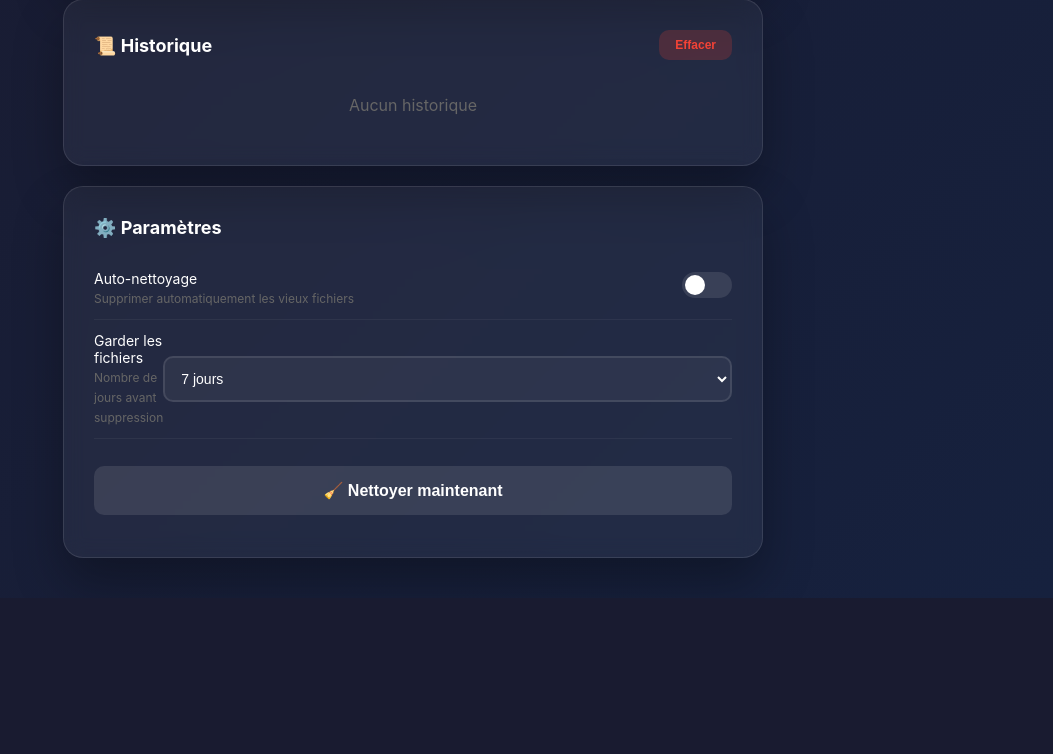
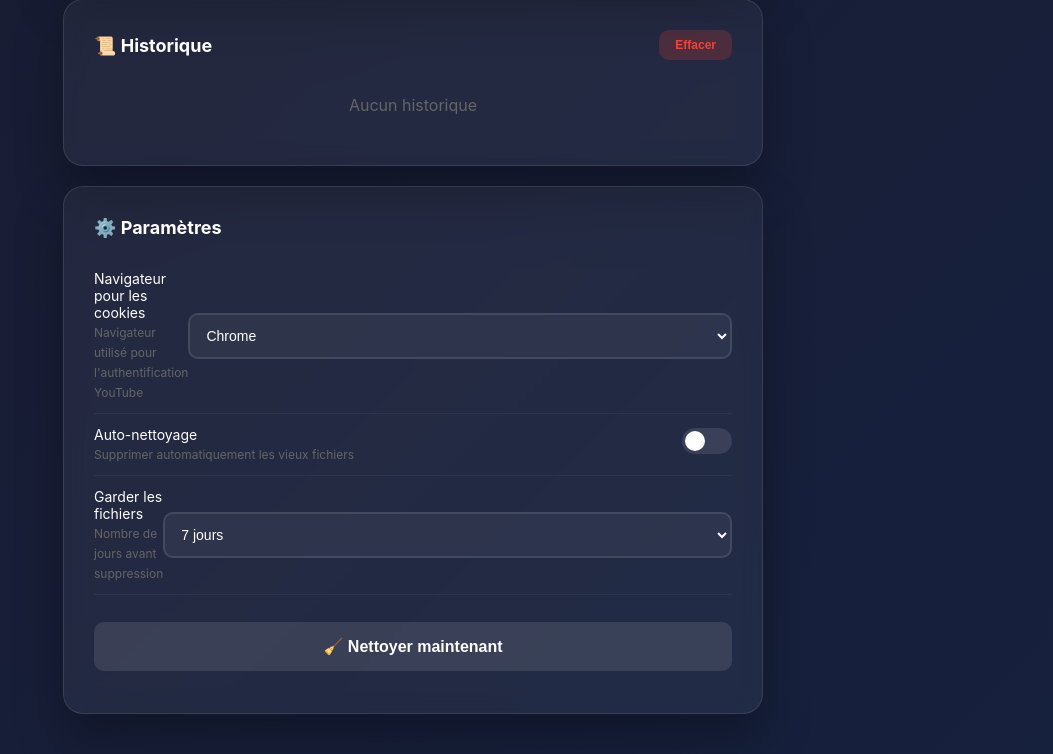
Before and after one commit to Gard0n/youtube-downloader, a Flask app: page / in a window 1280 px wide. Shown: the part 678-1432 px from the top of the page, without its empty margins (227-1280 px from the left). Before the commit the page ends 1276 px from the top, so only its background shows below. Run offline with Flask 3, Linux system fonts and the light colour scheme; data that the repository does not hold is empty.

Commit message:
Fix: bypass YouTube bot detection via browser cookies
Injects cookiesfrombrowser option into all yt-dlp calls so YouTube
authentication is handled transparently. Browser is configurable
(Chrome by default) from the settings panel in the UI.

Co-Authored-By: Claude Sonnet 4.6 <noreply@anthropic.com>

```diff
--- a/app.py
+++ b/app.py
@@ -31,7 +31,8 @@ def load_settings():
     """Charge les paramètres depuis le fichier JSON"""
     default_settings = {
         'auto_cleanup_enabled': False,
-        'cleanup_days': 7
+        'cleanup_days': 7,
+        'browser': 'chrome'
     }
     if SETTINGS_FILE.exists():
         try:
@@ -47,6 +48,14 @@ def save_settings(settings):
     """Sauvegarde les paramètres dans le fichier JSON"""
     with open(SETTINGS_FILE, 'w', encoding='utf-8') as f:
         json.dump(settings, f, ensure_ascii=False, indent=2)
+
+
+def get_cookie_options():
+    """Retourne les options de cookies pour yt-dlp"""
+    browser = load_settings().get('browser', 'chrome')
+    if browser and browser != 'none':
+        return {'cookiesfrombrowser': (browser,)}
+    return {}
 
 
 def cleanup_old_files(days=7):
@@ -126,6 +135,7 @@ def get_video_info(url):
     options = {
         'quiet': True,
         'extract_flat': 'in_playlist',
+        **get_cookie_options(),
     }
 
     with yt_dlp.YoutubeDL(options) as ydl:
@@ -172,6 +182,7 @@ def download_single(url, format_type, quality, task_id=None, update_progress=Non
             speed_str = d.get('_speed_str', 'N/A')
             update_progress(percent_str, speed_str)
 
+    cookie_opts = get_cookie_options()
     if format_type in audio_formats:
         options = {
             'format': 'bestaudio/best',
@@ -183,6 +194,7 @@ def download_single(url, format_type, quality, task_id=None, update_progress=Non
             'outtmpl': str(DOWNLOAD_DIR / '%(title)s.%(ext)s'),
             'noplaylist': True,
             'progress_hooks': [progress_hook],
+            **cookie_opts,
         }
     else:
         quality_map = {
@@ -206,6 +218,7 @@ def download_single(url, format_type, quality, task_id=None, update_progress=Non
             'merge_output_format': 'mp4',
             'noplaylist': True,
             'progress_hooks': [progress_hook],
+            **cookie_opts,
         }
 
     with yt_dlp.YoutubeDL(options) as ydl:
@@ -567,6 +580,7 @@ def search_youtube():
             'quiet': True,
             'extract_flat': True,
             'default_search': 'ytsearch',
+            **get_cookie_options(),
         }
 
         with yt_dlp.YoutubeDL(options) as ydl:
--- a/templates/index.html
+++ b/templates/index.html
@@ -390,6 +390,22 @@
         <!-- Settings Card -->
         <div class="card">
             <h2 style="margin-bottom: 20px;">⚙️ Paramètres</h2>
+
+            <div class="setting-row">
+                <div class="setting-info">
+                    <span class="setting-label">Navigateur pour les cookies</span>
+                    <span class="setting-desc">Navigateur utilisé pour l'authentification YouTube</span>
+                </div>
+                <select id="browserSelect" onchange="updateBrowser()">
+                    <option value="chrome">Chrome</option>
+                    <option value="firefox">Firefox</option>
+                    <option value="chromium">Chromium</option>
+                    <option value="edge">Edge</option>
+                    <option value="brave">Brave</option>
+                    <option value="safari">Safari</option>
+                    <option value="none">Aucun (désactivé)</option>
+                </select>
+            </div>
 
             <div class="setting-row">
                 <div class="setting-info">
@@ -940,7 +956,19 @@
                 if (result.success) {
                     document.getElementById('autoCleanup').checked = result.settings.auto_cleanup_enabled;
                     document.getElementById('cleanupDays').value = result.settings.cleanup_days;
+                    document.getElementById('browserSelect').value = result.settings.browser || 'chrome';
                 }
+            } catch (e) { console.error(e); }
+        }
+
+        async function updateBrowser() {
+            const browser = document.getElementById('browserSelect').value;
+            try {
+                await fetch('/api/settings', {
+                    method: 'POST',
+                    headers: { 'Content-Type': 'application/json' },
+                    body: JSON.stringify({ browser })
+                });
             } catch (e) { console.error(e); }
         }
 
```
Also changed, not shown: downloader.py (+5 -2 lines).
